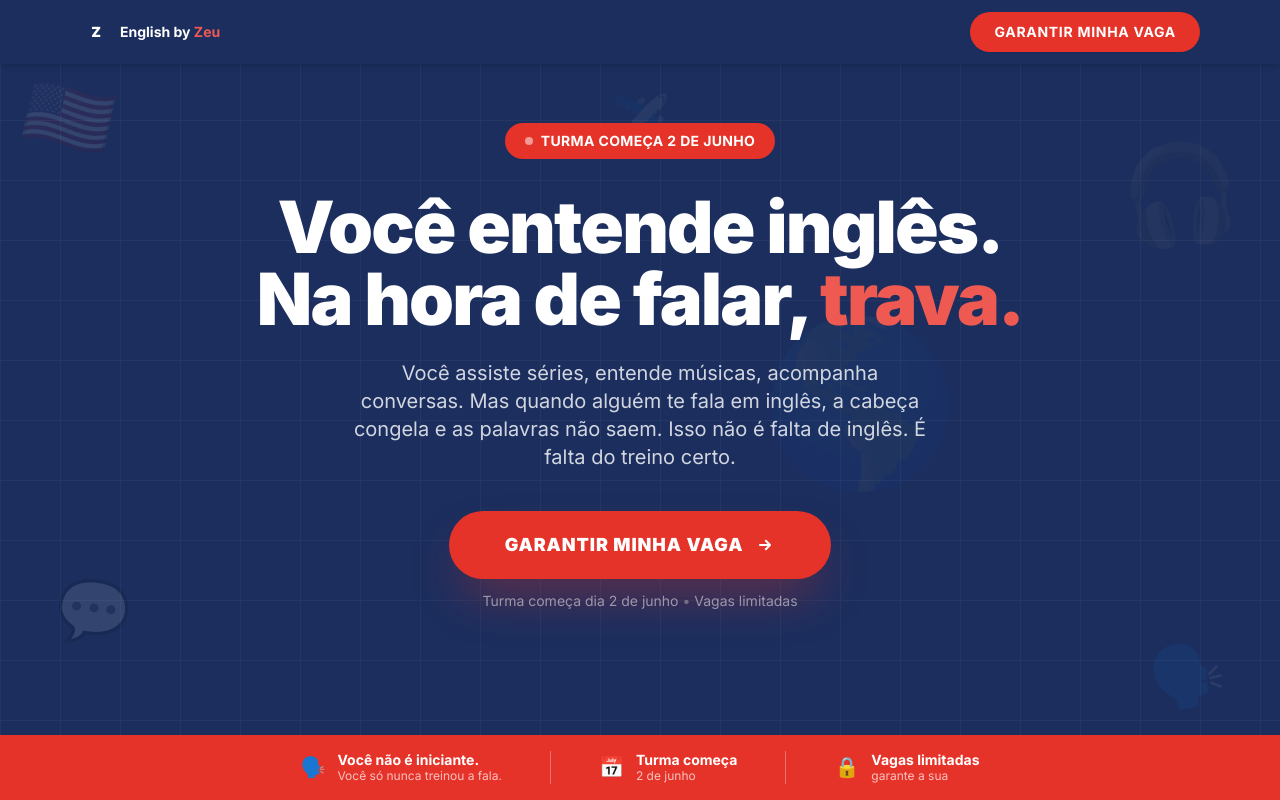
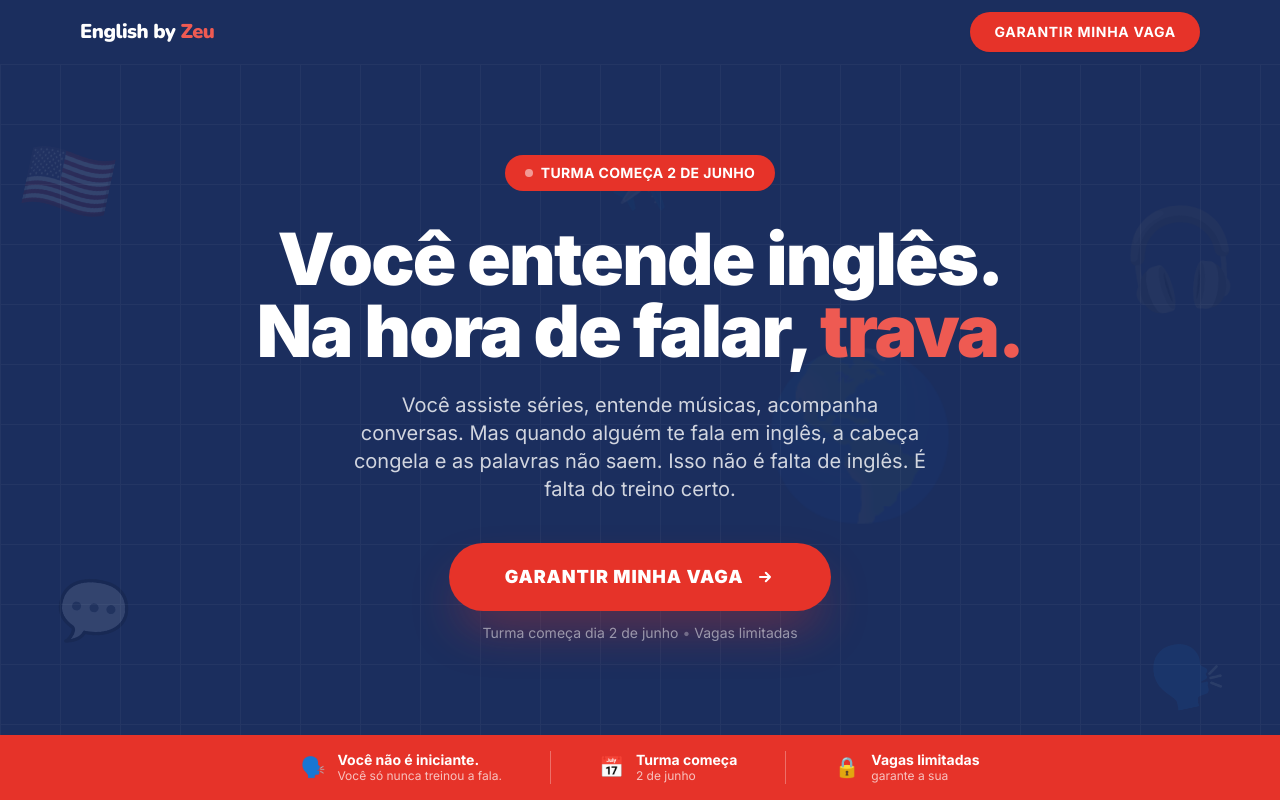
Before and after one commit to GabrielMaark/english-by-zeu, a Next.js app: page / in a window 1280 px wide. Shown: the top 800 px of the page. Built offline with nearby package versions, Linux system fonts and the light colour scheme.

Commit message:
Update logo font, static navbar, fix hero height

```diff
--- a/app/layout.tsx
+++ b/app/layout.tsx
@@ -1,10 +1,17 @@
 import type { Metadata } from "next";
-import { Inter } from "next/font/google";
+import { Inter, Nunito } from "next/font/google";
 import "./globals.css";
 
 const inter = Inter({
   subsets: ["latin"],
   weight: ["400", "500", "600", "700", "800", "900"],
+  display: "swap",
+});
+
+const nunito = Nunito({
+  subsets: ["latin"],
+  weight: ["900"],
+  variable: "--font-brand",
   display: "swap",
 });
 
@@ -30,7 +37,7 @@ export default function RootLayout({
 }) {
   return (
     <html lang="pt-BR">
-      <body className={inter.className}>{children}</body>
+      <body className={`${inter.className} ${nunito.variable}`}>{children}</body>
     </html>
   );
 }
--- a/components/Footer.tsx
+++ b/components/Footer.tsx
@@ -5,15 +5,12 @@ export default function Footer() {
     <footer className="py-10 px-4 bg-navy-500">
       <div className="max-w-6xl mx-auto flex flex-col sm:flex-row items-center justify-between gap-4">
         {/* Logo */}
-        <div className="flex items-center gap-2">
-          <div className="w-7 h-7 rounded-lg bg-red-500 flex items-center justify-center">
-            <span className="text-white font-black text-xs">Z</span>
-          </div>
-          <span className="font-bold text-white/60 text-sm">
-            Fala em 21 dias —{" "}
-            <span className="text-white/40">English by Zeu</span>
-          </span>
-        </div>
+        <span
+          className="text-xl text-white/70 tracking-tight"
+          style={{ fontFamily: "var(--font-brand)", fontWeight: 900 }}
+        >
+          English by <span className="text-red-400">Zeu</span>
+        </span>
 
         {/* Links */}
         <div className="flex items-center gap-6 text-white/30 text-xs">
--- a/components/Hero.tsx
+++ b/components/Hero.tsx
@@ -2,7 +2,7 @@
 
 export default function Hero() {
   return (
-    <section className="relative bg-navy-500 flex flex-col min-h-screen">
+    <section className="relative bg-navy-500 flex flex-col h-[calc(100vh-64px)]">
       {/* Emoji texture background */}
       <div
         className="absolute inset-0 overflow-hidden pointer-events-none select-none"
@@ -29,7 +29,7 @@ export default function Hero() {
 
       {/* Main content */}
       <div className="relative z-10 flex-1 flex items-center">
-        <div className="w-full max-w-4xl mx-auto px-4 sm:px-6 lg:px-8 py-32 lg:py-24">
+        <div className="w-full max-w-4xl mx-auto px-4 sm:px-6 lg:px-8 py-10 lg:py-12">
           <div className="flex flex-col items-center text-center">
 
             {/* Badge */}
--- a/components/Navbar.tsx
+++ b/components/Navbar.tsx
@@ -1,30 +1,14 @@
-"use client";
-
-import { useEffect, useState } from "react";
-
 export default function Navbar() {
-  const [scrolled, setScrolled] = useState(false);
-
-  useEffect(() => {
-    const onScroll = () => setScrolled(window.scrollY > 20);
-    window.addEventListener("scroll", onScroll);
-    return () => window.removeEventListener("scroll", onScroll);
-  }, []);
-
   return (
-    <nav
-      className="fixed top-0 left-0 right-0 z-50 bg-navy-500 shadow-md"
-    >
+    <nav className="w-full bg-navy-500 shadow-md">
       <div className="max-w-6xl mx-auto px-4 h-16 flex items-center justify-between">
         {/* Logo */}
-        <div className="flex items-center gap-2">
-          <div className="w-8 h-8 rounded-lg bg-navy-500 flex items-center justify-center">
-            <span className="text-white font-black text-sm">Z</span>
-          </div>
-          <span className="font-bold text-white text-sm">
-            English by <span className="text-red-400">Zeu</span>
-          </span>
-        </div>
+        <span
+          className="text-xl text-white tracking-tight"
+          style={{ fontFamily: "var(--font-brand)", fontWeight: 900 }}
+        >
+          English by <span className="text-red-400">Zeu</span>
+        </span>
 
         {/* CTA */}
         <a
```
